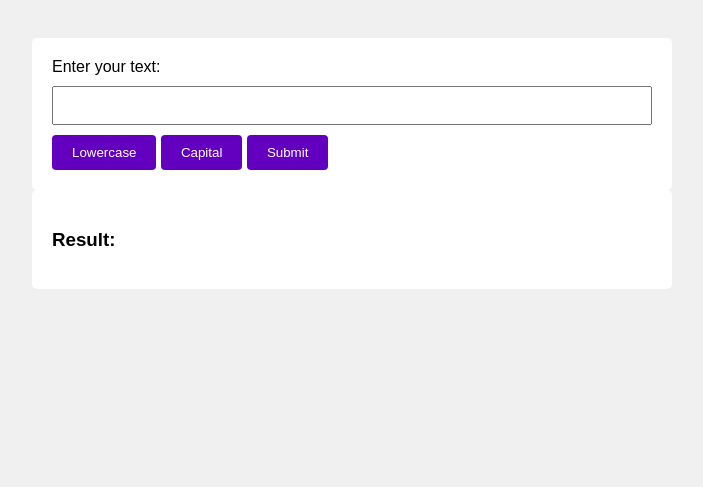
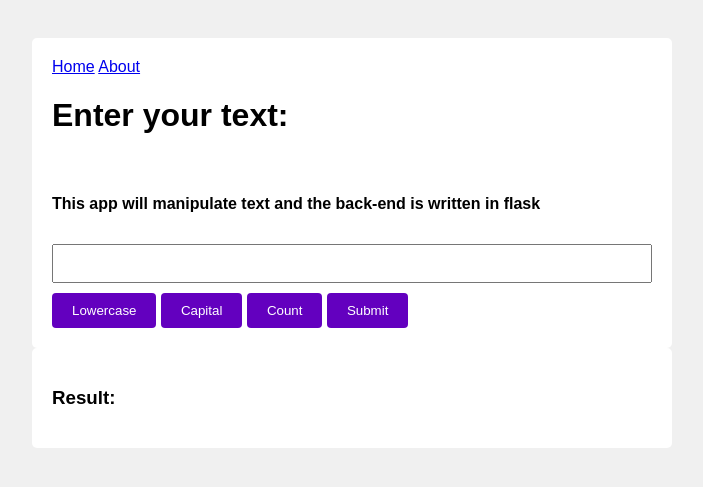
Before and after one commit to Jinkuu07/simple_flask_app, a Flask app: page /form in a window 1280 px wide. Shown: the top 487 px of the page, without its empty margins (288-991 px from the left). Run offline with Flask 2, Linux system fonts and the light colour scheme; some libraries are stand-ins or nearby versions.

Commit message:
templates

```diff
--- a/main.py
+++ b/main.py
@@ -1,3 +1,6 @@
+from flask import Flask, render_template, request
+app = Flask(__name__)
+
 from flask import Flask, render_template, request
 app = Flask(__name__)
 
@@ -12,9 +15,16 @@ def render_form():
         text = request.form.get('text')
         if request.form['submit_button'] == 'Lowercase':
             message = text.lower()
-        elif request.form['submit_button'] == 'Capital':
+        elif request.form['submit_button'] == 'Uppercase':
             message = text.upper()
+        elif request.form['submit_button'] == 'Count':
+            count = len(text.split())
+            message = f"Total number of words: {count}"
     return render_template('form.html', message=message)
+
+@app.route('/about')
+def about():
+    return render_template('about.html')
 
 if __name__ == '__main__':
     app.run(debug=True)
--- a/templates/form.html
+++ b/templates/form.html
@@ -6,10 +6,14 @@
     </head>
     <body>
         <form method="POST">
-            <label for="text">Enter your text:</label><br>
+            <a href="{{ url_for('hello_world') }}">Home</a>
+            <a href="{{ url_for('about') }}">About</a>
+            <label for="text"><h1>Enter your text: </h1></label><br>
+            <h4>This app will manipulate text and the back-end is written in flask</h4>
             <input type="text" id="text" name="text"><br>
             <input type="submit" name="submit_button" value="Lowercase">
             <input type="submit" name="submit_button" value="Capital">
+            <input type="submit" name="submit_button" value="Count">
             <input type="submit" value="Submit">
         </form>
         <div><h3>Result: </h3></div>
```
Also changed, not shown: templates/about.html (added, +15 -0 lines).
